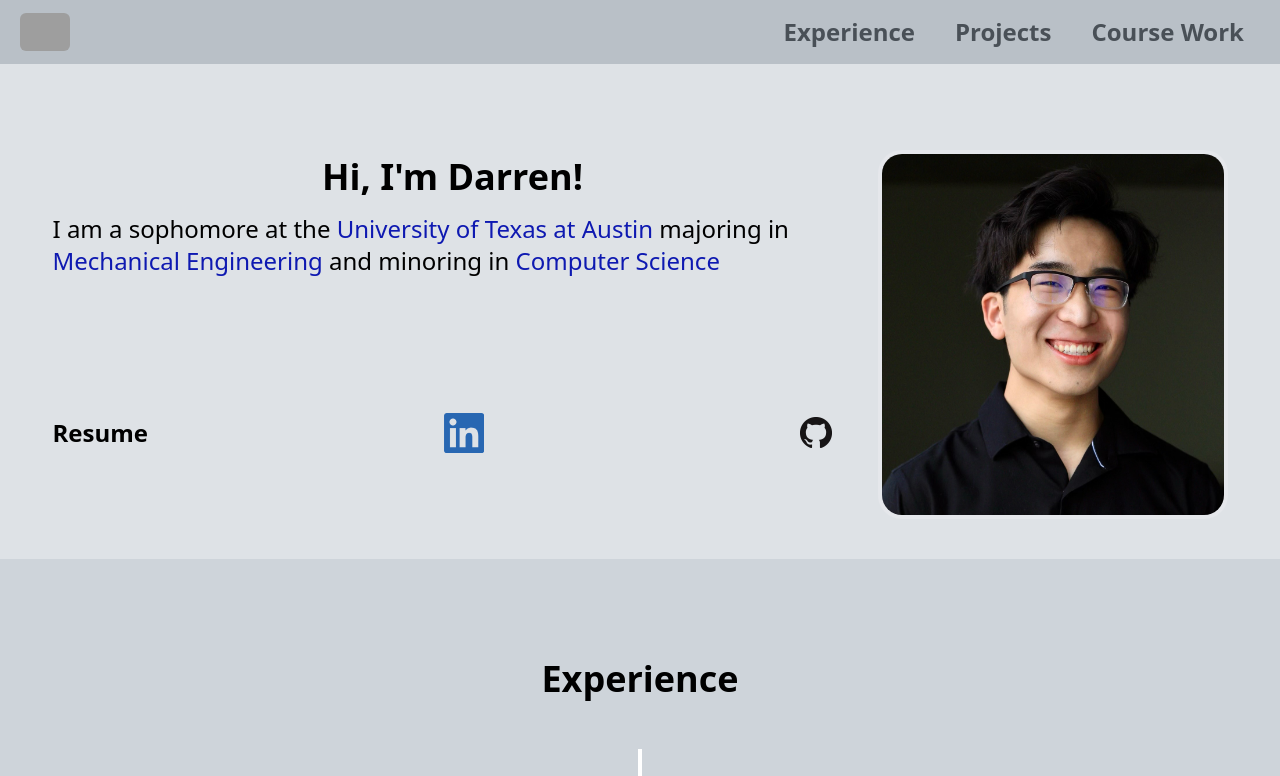
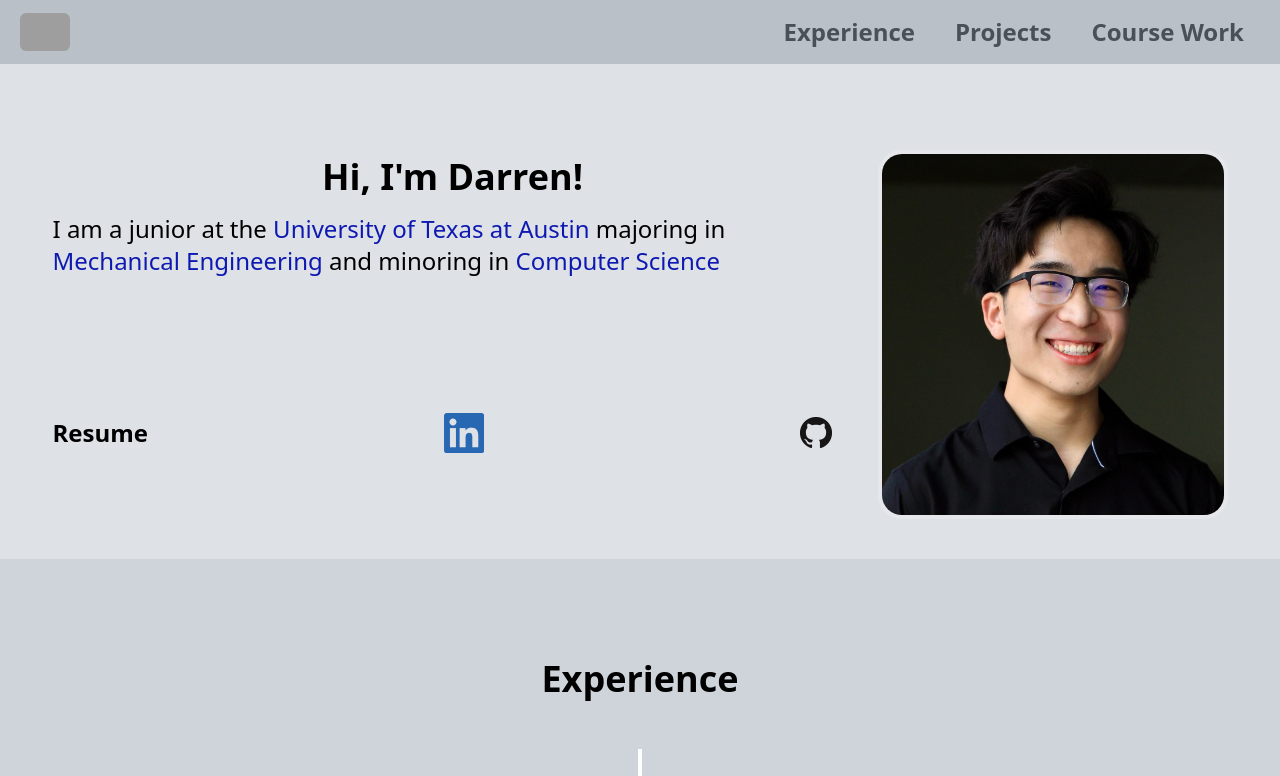
Before and after one commit to darrenau03/amazon, a React (Create React App) app: page / in a window 1280 px wide. Shown: the top 776 px of the page. Built offline with nearby package versions, Linux system fonts and the light colour scheme; grey boxes are pictures that could not be loaded.

Commit message:
i'm a junior...

```diff
--- a/src/Components/Coursework/index.js
+++ b/src/Components/Coursework/index.js
@@ -53,7 +53,7 @@ function Coursework({ grade }) {
         </div>
         <div className="p-4 w-96">
           <div className=" mb-[10px] text-3xl ">Summer and Fall 2023</div>
-          <div>N/A; Internship{grade}</div>
+          <div>N/A: Internship{grade}</div>
         </div>
       </div>
     </div>
--- a/src/Components/Home/index.js
+++ b/src/Components/Home/index.js
@@ -12,7 +12,7 @@ const Home = () => {
           <div className="flex flex-col h-1/2 justify-center items-center">
             <h1 className="font-bold text-4xl mb-4">Hi, I'm Darren!</h1>
             <h2 className="mb-4">
-              I am a sophomore at the{" "}
+              I am a junior at the{" "}
               <a
                 href="https://www.utexas.edu/"
                 className=" text-[#0E19B1] hover:text-purple-800"
```
